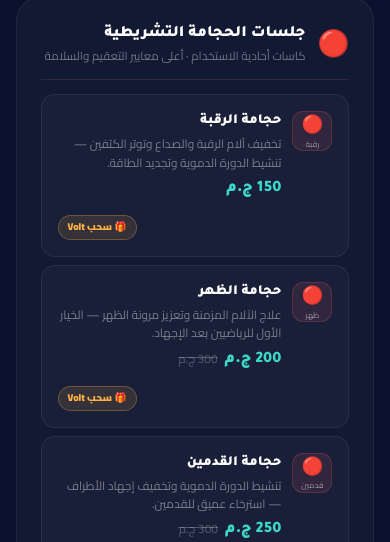
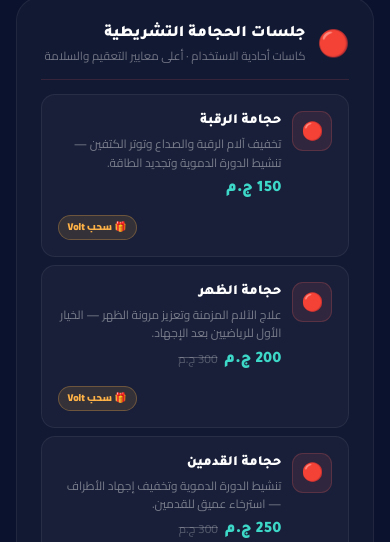
Before and after one commit to Ahmed-Adel0/bstance, a Next.js app: page / in a window 390 px wide. Shown: the part 8153-8695 px from the top of the page. Built offline with nearby package versions, Linux system fonts and the light colour scheme.

Commit message:
Refine Service Section Layout: Improved mobile responsiveness and stacked additional sessions vertically

```diff
--- a/src/components/sections/ServicesSection.tsx
+++ b/src/components/sections/ServicesSection.tsx
@@ -40,7 +40,6 @@ const recoveryServices = [
 const hijamaServices = [
   {
     icon: "🔴",
-    area: "رقبة",
     name: "حجامة الرقبة",
     desc: "تخفيف آلام الرقبة والصداع وتوتر الكتفين — تنشيط الدورة الدموية وتجديد الطاقة.",
     price: "150",
@@ -49,7 +48,6 @@ const hijamaServices = [
   },
   {
     icon: "🔴",
-    area: "ظهر",
     name: "حجامة الظهر",
     desc: "علاج الآلام المزمنة وتعزيز مرونة الظهر — الخيار الأول للرياضيين بعد الإجهاد.",
     price: "200",
@@ -58,7 +56,6 @@ const hijamaServices = [
   },
   {
     icon: "🔴",
-    area: "قدمين",
     name: "حجامة القدمين",
     desc: "تنشيط الدورة الدموية وتخفيف إجهاد الأطراف — استرخاء عميق للقدمين.",
     price: "250",
@@ -175,7 +172,6 @@ export default function ServicesSection() {
                   <div className="svc-card-left">
                     <div className="svc-card-icon svc-card-icon--red">
                       {s.icon}
-                      <span className="svc-card-icon-area">{s.area}</span>
                     </div>
                     <div className="svc-card-body">
                       <div className="svc-card-name">{s.name}</div>
```
